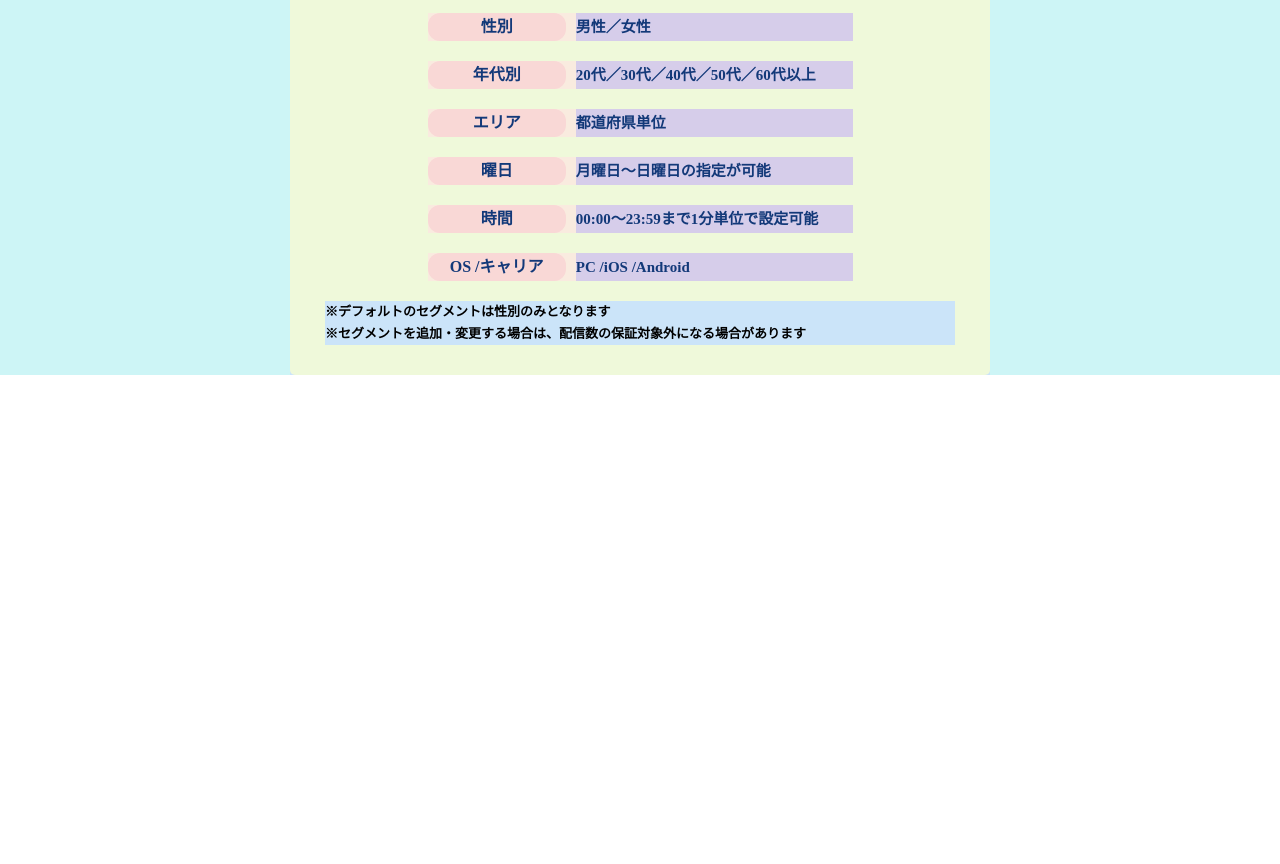
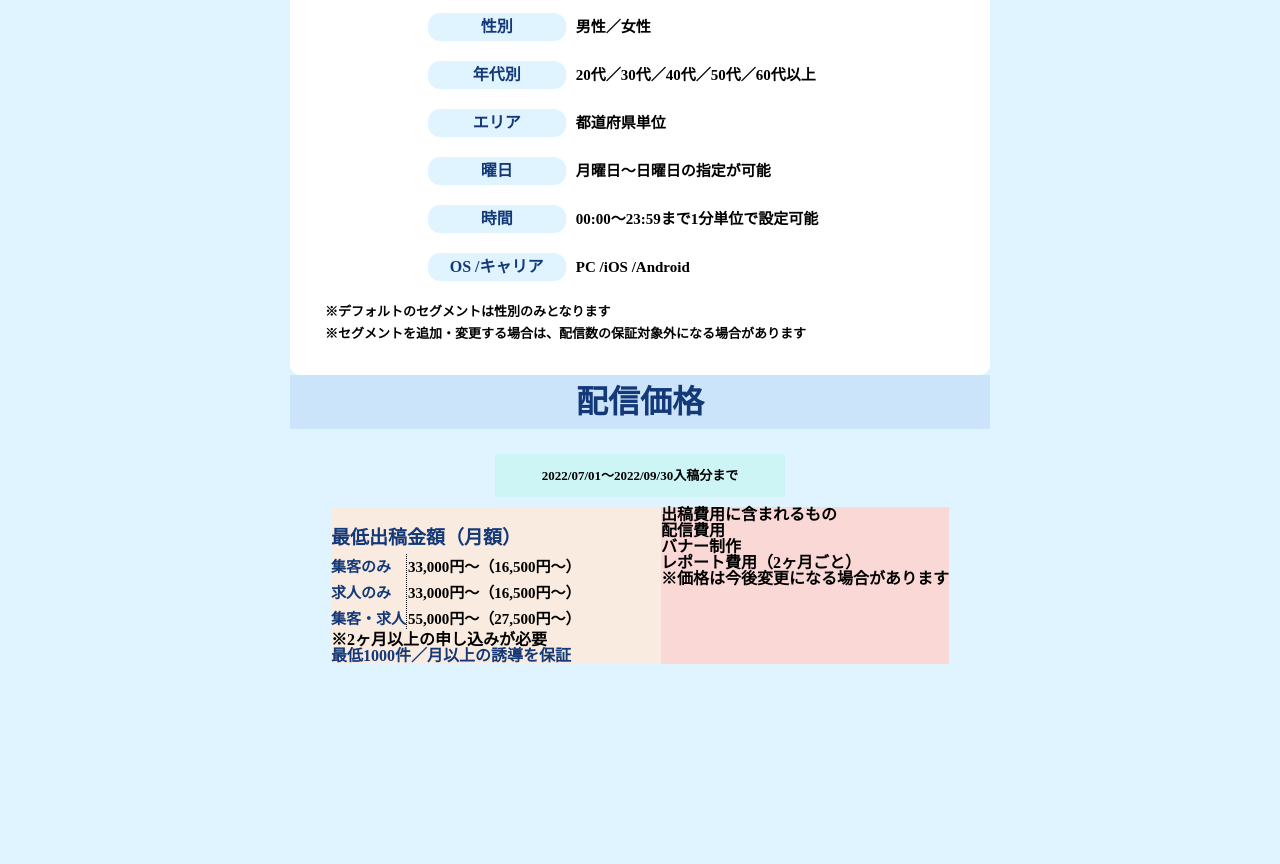
Before and after one commit to shimamaru/a-tetch-html-, a website: page html/segment.html in a window 1280 px wide. Shown: the part 591-1455 px from the top of the page. Drawn offline with Linux system fonts and the light colour scheme.

Commit message:
価格セクション

```diff
--- a/html/segment.html
+++ b/html/segment.html
@@ -52,38 +52,39 @@
           </div>
         </div>
         <div class="price">
-          <div class="price">
-            <h2 class="price__title"></h2>
-            <p class="price__desc"></p>
+          <div class="price__text">
+            <h2 class="price__title">配信価格</h2>
+            <p class="price__desc">2022/07/01〜2022/09/30⼊稿分まで</p>
           </div>
-          <div class="price__content__left">
-            <div class="price__item">
-              <h3 class="price__item__subtitile"></h3>
-              <div class="works__wrapper">
+          <div class="price__content">
+            <div class="price__content__left">
+              <div class="price__item">
+                <h3 class="price__item__subtitile">最低出稿⾦額（⽉額）</h3>
                 <div class="price__item__works">
-                  <p class="month"></p>
-                  <p class="price"></p>
+                  <p class="month">
+                    集客のみ <br />
+                    求⼈のみ <br />
+                    集客・求⼈
+                  </p>
+                  <div class="line"></div>
+                  <p class="price">
+                    33,000円〜（16,500円〜）<br />
+                    33,000円〜（16,500円〜）<br />
+                    55,000円〜（27,500円〜）
+                  </p>
                 </div>
-                <div class="price__item__works">
-                  <p class="month"></p>
-                  <p class="price"></p>
-                </div>
-                <div class="price__item__works">
-                  <p class="month"></p>
-                  <p class="price"></p>
-                </div>
+                <p class="month__caution">※2ヶ月以上の申し込みが必要</p>
+                <p class="garan">最低1000件／⽉以上の誘導を保証</p>
               </div>
-              <p class="month__caution"></p>
-              <p class="garan"></p>
             </div>
-            <div class="price__item__right">
-              <h3 class="right__title"></h3>
+            <div class="price__content__right">
+              <h3 class="right__title">出稿費⽤に含まれるもの</h3>
               <ul>
-                <li></li>
-                <li></li>
-                <li></li>
+                <li>配信費⽤</li>
+                <li>バナー制作</li>
+                <li>レポート費⽤（2ヶ⽉ごと）</li>
               </ul>
-              <p class="right__caution"></p>
+              <p class="right__caution">※価格は今後変更になる場合があります</p>
             </div>
           </div>
         </div>
--- a/scss/segment.scss
+++ b/scss/segment.scss
@@ -1,6 +1,7 @@
 @import "./variables";
 
 .segment {
+  background-color: $sky_blue;
   .sp-only {
     display: none;
     @media (max-width: $breakpoint-lg) {
@@ -14,19 +15,17 @@
     }
   }
   color: $black;
-  margin: 500px 0;
+  padding: 500px 0;
   font-weight: bold;
-  background-color: $green-pale;
 
   .segment__inner {
     width: 90%;
     margin: 0 auto;
     max-width: 700px;
-    background-color: $blue-pale;
     .segment__content {
       padding: 30px 0;
-      border-radius: 5px;
-      background-color: $yellow-pale;
+      border-radius: 10px;
+      background-color: $white;
       .segmemt__title {
         font-size: 32px;
         font-weight: bold;
@@ -47,29 +46,30 @@
           color: $blue;
           line-height: 18px;
           font-size: 15px;
-          background-color: $orange-pale;
           @media (max-width: $breakpoint-lg) {
             margin: 5px auto;
           }
           .prop {
+            background-color: $sky_blue;
+            color: $blue;
             padding: 5px 0;
             border-radius: 12px;
             font-size: 16px;
             text-align: center;
             flex: 1;
             width: 65px;
-            background-color: $red-pale;
             width: 125px;
             @media (max-width: $breakpoint-lg) {
               width: 65px;
+              background-color: $white;
             }
           }
           .value {
+            color: $black;
             padding: 5px 0;
             font-size: 15px;
             margin-left: 10px;
             flex: 2;
-            background-color: $purple-pale;
             @media (max-width: $breakpoint-lg) {
               line-height: 26px;
               font-size: 15px;
@@ -86,7 +86,79 @@
         font-size: 13px;
         line-height: 22px;
         color: $black;
-        background-color: $blue-pale;
+        // background-color: $blue-pale;
+      }
+    }
+
+    .price {
+      .price__text {
+        .price__title {
+          font-size: 32px;
+          font-weight: bold;
+          line-height: 54px;
+          text-align: center;
+          color: $blue;
+          background-color: $blue-pale;
+          @media (max-width: $breakpoint-lg) {
+            font-size: 25px;
+            line-height: 43px;
+          }
+        }
+        .price__desc {
+          text-align: center;
+          margin: 0 auto;
+          background-color: $green-pale;
+          font-size: 13px;
+          line-height: 13px;
+          width: 290px;
+          padding: 15px 0;
+          margin-top: 25px;
+        }
+      }
+
+      .price__content {
+        max-width: 700px;
+        margin: 0 auto;
+        display: flex;
+        justify-content: center;
+        margin-top: 10px;
+
+        .price__content__left {
+          width: 100%;
+          max-width: 330px;
+          text-align-last: left;
+          color: $blue;
+          background-color: $orange-pale;
+          .price__item {
+            margin-top: 15px;
+            .price__item__subtitile {
+              font-size: 19px;
+              line-height: 32px;
+            }
+            .price__item__works {
+              display: flex;
+              font-size: 15px;
+              line-height: 26px;
+              .month {
+              }
+              .line {
+                width: 1px;
+                height: 75px;
+                border-left: 1px dotted #000;
+              }
+              .price {
+                color: $black;
+              }
+            }
+            .month__caution {
+              color: $black;
+            }
+          }
+        }
+
+        .price__content__right {
+          background-color: $red-pale;
+        }
       }
     }
   }
```
Also changed, not shown: css/segment.css, 1 other file.
